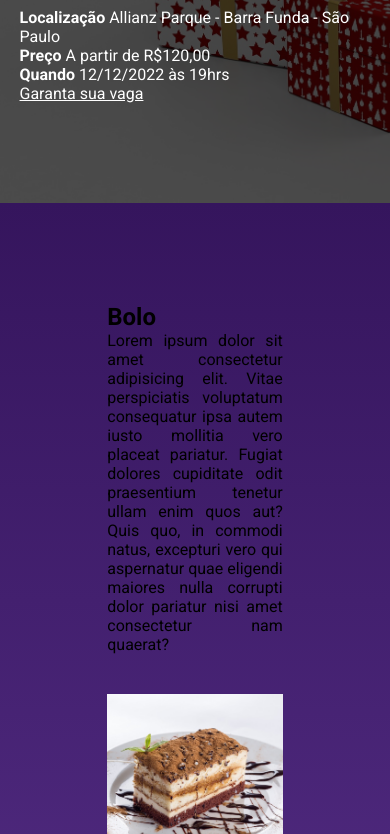
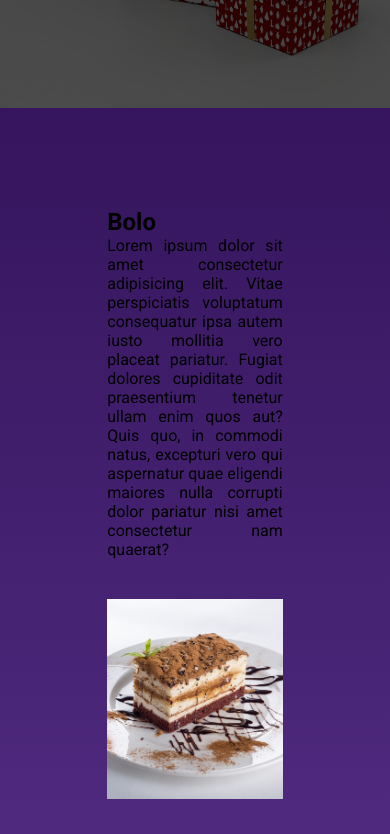
Before and after one commit to santanafx/aniversario, a website built with Parcel: page src/index.html in a window 390 px wide. Shown: the part 176-1010 px from the top of the page. Built offline with nearby package versions, Linux system fonts and the light colour scheme.

Commit message:
projeto finalizado

```diff
--- a/src/index.html
+++ b/src/index.html
@@ -22,25 +22,6 @@
                     O meu aniversário começa em
                     <span id="contador"></span>
                 </p>
-                <div class="infos-bar">
-                    <ul class="infos-bar__infos">
-                        <li class="infos-bar__infos__item">
-                            <b>Localização</b>
-                            Allianz Parque - Barra Funda - São Paulo
-                        </li>
-                        <li class="infos-bar__infos__item">
-                            <b>Preço</b>
-                            A partir de R$120,00
-                        </li>
-                        <li class="infos-bar__infos__item">
-                            <b>Quando</b>
-                            12/12/2022 às 19hrs
-                        </li>
-                    </ul>
-                    <a href="" class="button button--primary"
-                        >Garanta sua vaga</a
-                    >
-                </div>
             </div>
         </header>
         <section class="bolo">
--- a/src/styles/components/_buttons.scss
+++ /dev/null
@@ -1,23 +0,0 @@
-.button {
-    padding: 12px;
-    font-size: 18px;
-    font-weight: bold;
-    text-decoration: none;
-    text-align: center;
-    white-space: nowrap;
-
-    &--primary {
-        color: white;
-        background-color: #4f2ac3;
-    }
-
-    @media (max-width: 640px) {
-        display: block;
-        width: 100%;
-    }
-
-    @media (max-width: 1024px) {
-        display: flex;
-        align-items: center;
-    }
-}
--- a/src/styles/components/_infos_bar.scss
+++ /dev/null
@@ -1,40 +0,0 @@
-.infos-bar {
-    padding: 16px 24px;
-    background-color: white;
-    display: flex;
-    justify-content: space-between;
-
-    &__infos {
-        display: flex;
-        gap: 40px;
-
-        &__item {
-            font-size: 14px;
-            color: black;
-
-            b {
-                color: #000;
-                font-size: 18px;
-                display: block;
-            }
-        }
-    }
-
-    @media (max-width: 640px) {
-        display: block;
-
-        &__infos {
-            display: block;
-
-            &__item {
-                margin-bottom: 24px;
-            }
-        }
-    }
-
-    @media (max-width: 1024px) {
-        &__infos {
-            gap: 16px;
-        }
-    }
-}
```
